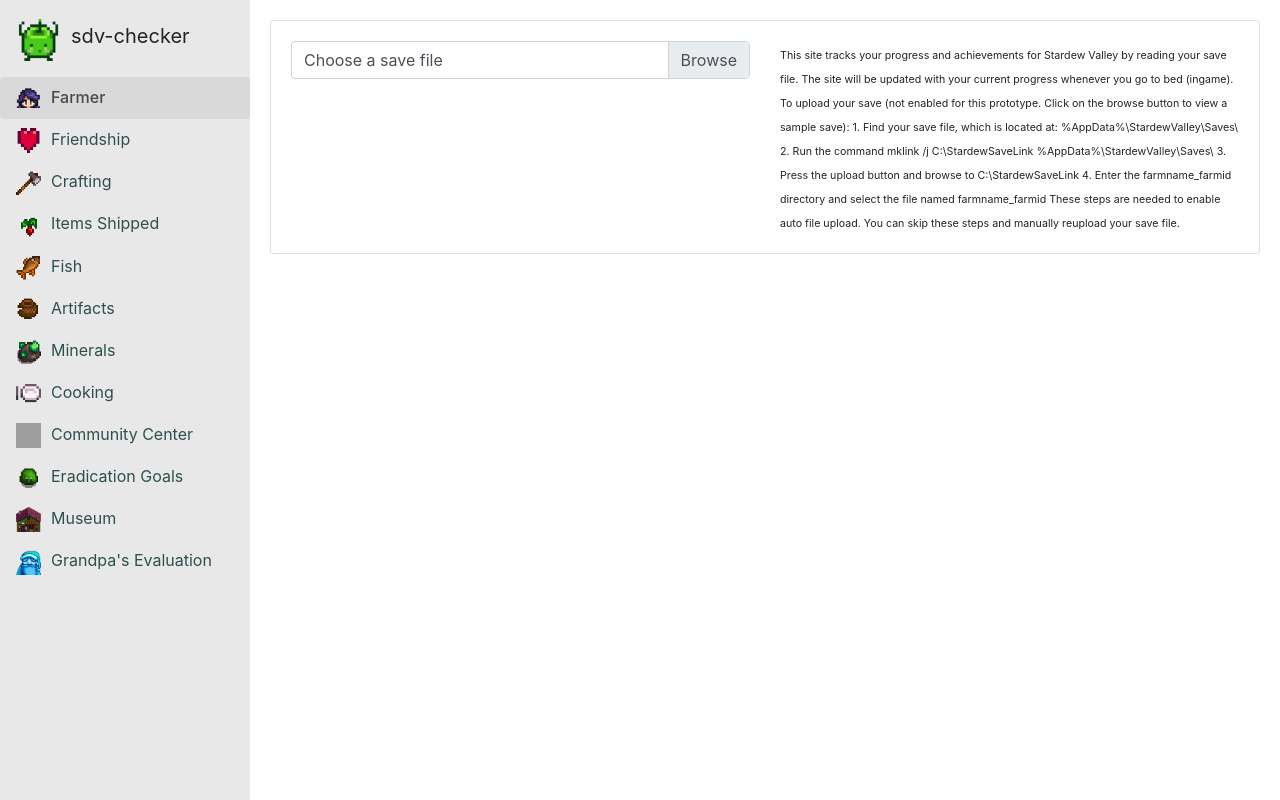
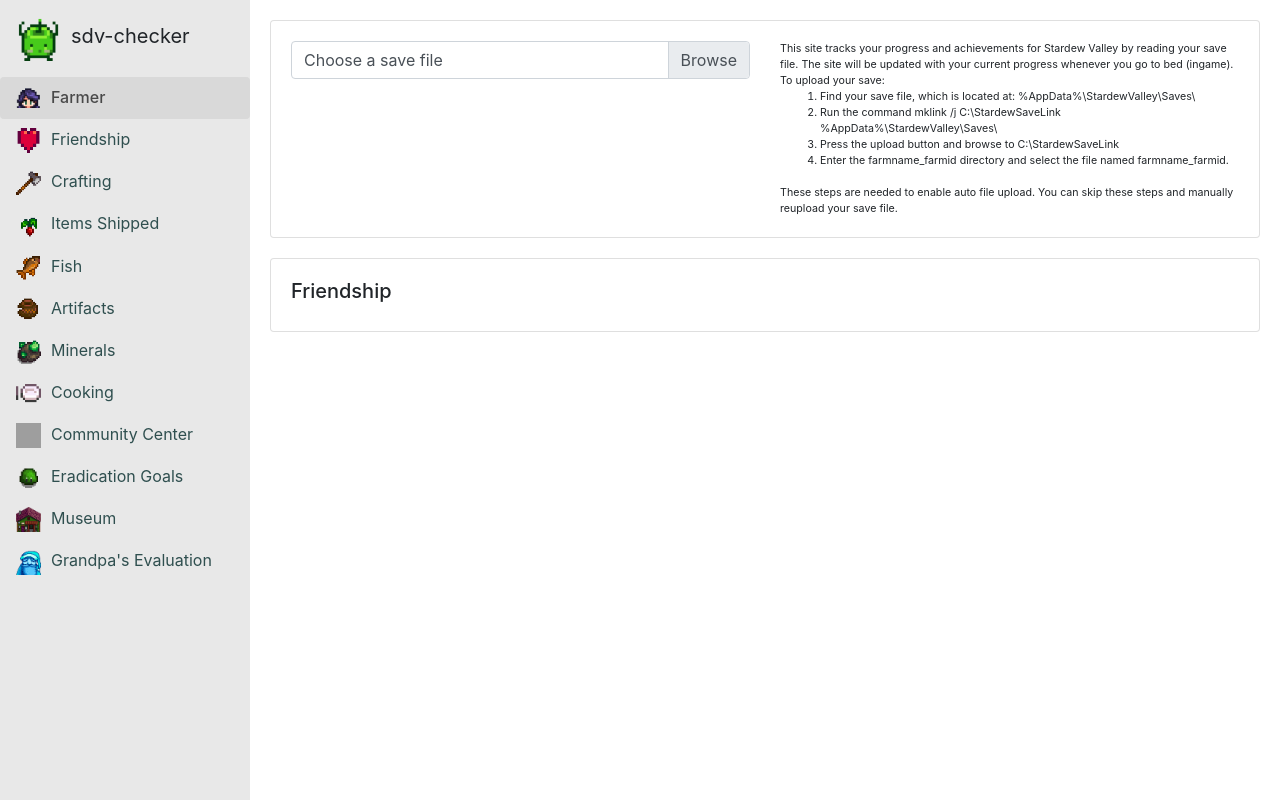
Before and after one commit to amiechan/sdv-checker, a React (Create React App) app: page / in a window 1280 px wide. Built offline with nearby package versions, Linux system fonts and the light colour scheme; grey boxes are pictures that could not be loaded.

Commit message:
added friendship (name, points, status) parsing

```diff
--- a/public/index.html
+++ b/public/index.html
@@ -2,7 +2,7 @@
 <html lang="en">
   <head>
     <meta charset="utf-8" />
-    <link rel="icon" href="%PUBLIC_URL%/favicon.ico" />
+    <link rel="icon" href="./favicon.ico" />
     <meta name="viewport" content="width=device-width, initial-scale=1" />
     <meta name="theme-color" content="#000000" />
     <meta
--- a/src/components/FileUpload.js
+++ b/src/components/FileUpload.js
@@ -1,20 +1,41 @@
-import React, {useState} from "react";
-import parseString from 'xml2js';
+import React, { useState } from "react";
 import Card from "react-bootstrap/Card";
 import Row from "react-bootstrap/Row";
 import Col from "react-bootstrap/Col";
 import Form from "react-bootstrap/Form";
+import Friendship from "./Friendship";
+
+function getDataString(data, startTag, endTag) {
+    var start = data.indexOf(startTag);
+    var end = data.indexOf(endTag);
+    var dataString = data.substring(start, end + endTag.length);
+    return dataString;
+};
 
 const FileUpload = () => {
+    const [friendshipDataString, setFriendshipDataString] = useState("");
 
     const changeHandler = (e) => {
         console.log("file submitted");
+        // get file
         var file = e.target.files[0];
         console.log(file.name);
 
+        var fileRead = new FileReader();
+        fileRead.readAsText(file);
+        fileRead.onloadend = function () {
+            // entire xml file as string
+            var xmlData = fileRead.result;
+            console.log("xmlData: ", xmlData);
+            setFriendshipDataString(
+                getDataString(xmlData, "<friendshipData>", "</friendshipData>")
+            );
+        };
     };
 
     return (
+        <div>
+            {/* File Upload Component */}
             <Card body className="contentCard fileDiv">
                 <Row>
                     <Col>
@@ -27,24 +48,41 @@
                         </Form>
                     </Col>
                     <Col>
-                    <span id="fileUploadInfo">
+                        <div id="fileUploadInfo">
                             This site tracks your progress and achievements for
-                        Stardew Valley by reading your save file. The site will
-                        be updated with your current progress whenever you go to
-                        bed (ingame). To upload your save (not enabled for this
-                        prototype. Click on the browse button to view a sample
-                        save): 1. Find your save file, which is located at:
-                        %AppData%\StardewValley\Saves\ 2. Run the command mklink
-                        /j C:\StardewSaveLink %AppData%\StardewValley\Saves\ 3.
-                        Press the upload button and browse to C:\StardewSaveLink
-                        4. Enter the farmname_farmid directory and select the
-                        file named farmname_farmid These steps are needed to
-                        enable auto file upload. You can skip these steps and
-                        manually reupload your save file.
-                    </span>
+                            Stardew Valley by reading your save file. The site
+                            will be updated with your current progress whenever
+                            you go to bed (ingame). To upload your save:
+                            <ol>
+                                <li>
+                                    Find your save file, which is located at:
+                                    %AppData%\StardewValley\Saves\
+                                </li>
+                                <li>
+                                    Run the command mklink /j C:\StardewSaveLink
+                                    %AppData%\StardewValley\Saves\
+                                </li>
+                                <li>
+                                    Press the upload button and browse to
+                                    C:\StardewSaveLink
+                                </li>
+                                <li>
+                                    Enter the farmname_farmid directory and
+                                    select the file named farmname_farmid.
+                                </li>
+                            </ol>
+                            These steps are needed to enable auto file upload.
+                            You can skip these steps and manually reupload your
+                            save file.
+                        </div>
                     </Col>
                 </Row>
             </Card>
+
+            {/* other components */}
+            <Friendship data={friendshipDataString} />
+
+        </div>
     );
 };
 
--- /dev/null
+++ b/src/components/Friendship.js
@@ -0,0 +1,65 @@
+import React from "react";
+import Card from "react-bootstrap/Card";
+import Row from "react-bootstrap/Row";
+import Col from "react-bootstrap/Col";
+
+function parseFriendshipData(data) {
+    console.log("Parse friendship data");
+
+    var root = data.documentElement;
+    var children = root.childNodes;
+    console.log(children.length);
+    var count = children.length;
+
+    // new empty array to store parsed friend info
+    var friends = [];
+
+    // parse for name, points, and status
+    for (let i = 0; i < count; i++) {
+        if (data.getElementsByTagName("string")[i].textContent !== "Henchman") {
+            let friendName = data.getElementsByTagName("string")[i].textContent;
+            let friendPoints = data.getElementsByTagName("Points")[i]
+                .textContent;
+            let friendStatus = data.getElementsByTagName("Status")[i]
+                .textContent;
+
+            // add friend to array
+            friends.push({
+                name: friendName,
+                points: friendPoints,
+                status: friendStatus,
+            });
+        }
+    }
+    return friends;
+}
+
+const Friendship = ({ data }) => {
+    if (data !== "") {
+        const parser = new DOMParser();
+        // XMLDocument object returned by parseFromString to get elements from
+        const friendshipData = parser.parseFromString(data, "text/xml");
+        const friendList = parseFriendshipData(friendshipData);
+
+        return (
+            <Card body className="contentCard fileDiv">
+                <h5>Friendship</h5>
+                <>
+                    {friendList.map((friend, index) => (
+                        <Card body key={index} className="friendCard">
+                            {friend.name}/{friend.points}/{friend.status}
+                        </Card>
+                    ))}
+                </>
+            </Card>
+        );
+    } else {
+        return (
+            <Card body className="contentCard fileDiv">
+                <h5>Friendship</h5>
+            </Card>
+        );
+    }
+};
+
+export default Friendship;
--- a/src/components/Sidebar.js
+++ b/src/components/Sidebar.js
@@ -3,7 +3,7 @@
 import Image from "react-bootstrap/Image";
 import projectIcon from "../img/projectIcon.png";
 import playerIcon from "../img/navIcons/playerIcon.png";
-import skillsIcon from "../img/navIcons/skillsIcon.png";
+//import skillsIcon from "../img/navIcons/skillsIcon.png";
 import friendshipIcon from "../img/navIcons/friendshipIcon.png";
 import craftingIcon from "../img/navIcons/craftingIcon.png";
 import itemShippedIcon from "../img/navIcons/itemShippedIcon.png";
--- a/src/index.css
+++ b/src/index.css
@@ -74,3 +74,9 @@
 #fileUploadInfo {
     font-size: 8pt;
 }
+
+/* friendship */
+.friendCard {
+    display: inline-block;
+    width: 200px;
+}
```
Lines whose indentation alone changed are shown as unchanged.
